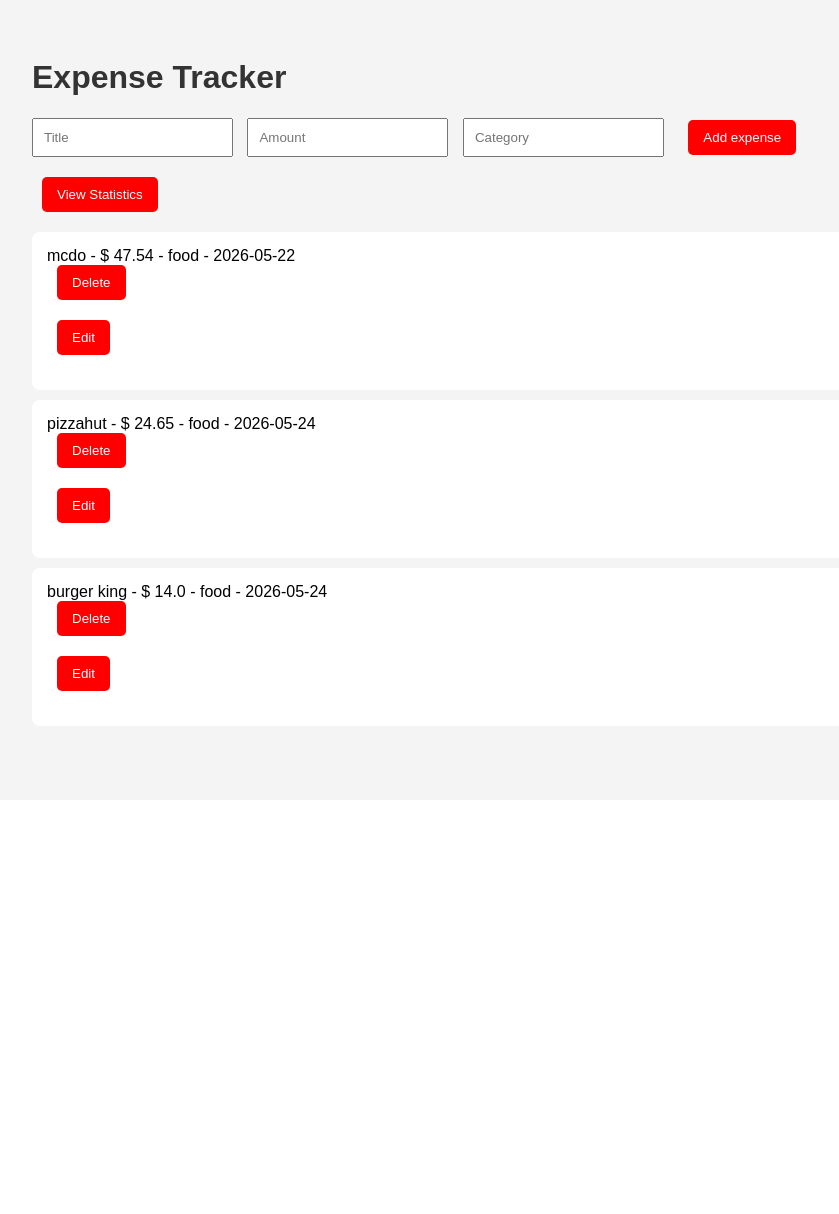
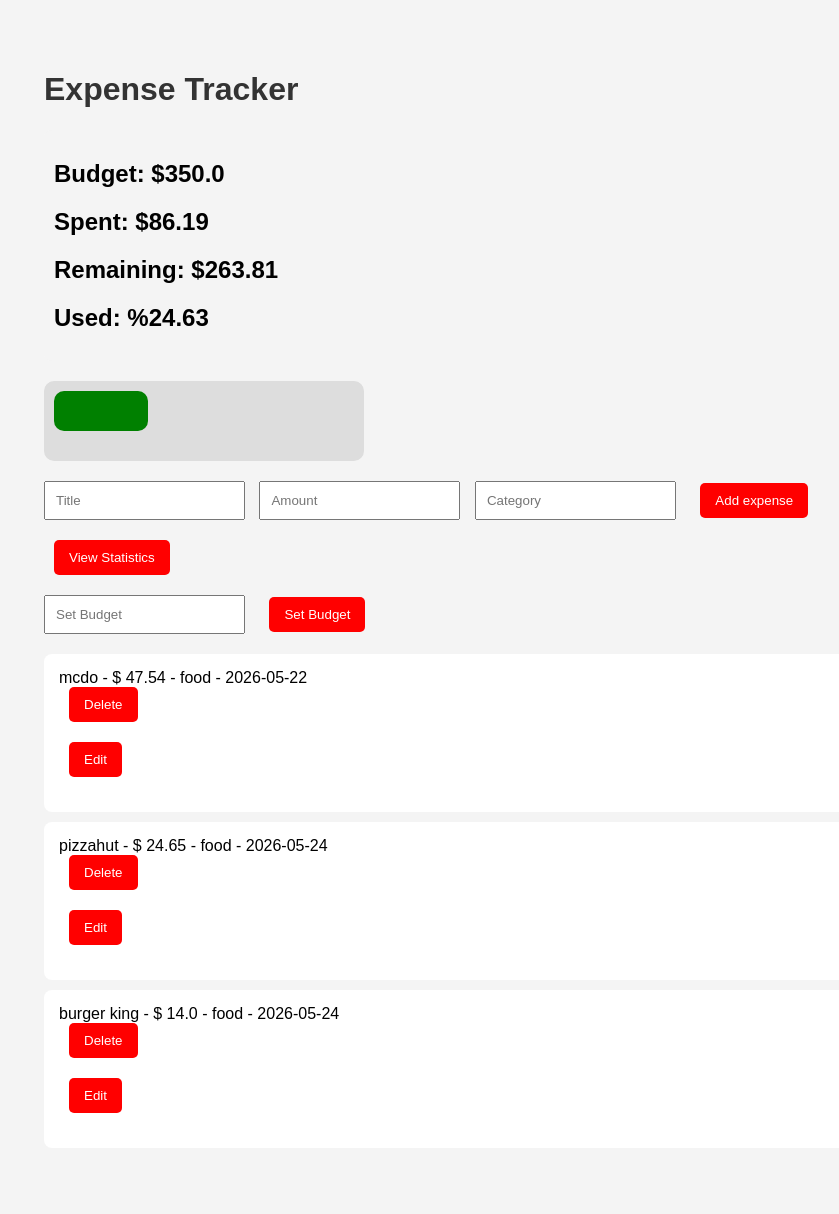
Before and after one commit to matteolucahomsy/EXPENSE_TRACKER, a Flask app: page / in a window 1280 px wide. Shown: the whole page, without its empty margins (6-845 px from the left). Before the commit the page ends 691 px from the top, so only its background shows below. Run offline with Flask 3, Linux system fonts and the light colour scheme; data comes from the database, SQL or seed files in the repository; both versions use the stored data as it was after the commit.

Commit message:
added budget button,modified read me

```diff
--- a/expense_manager.py
+++ b/expense_manager.py
@@ -3,6 +3,7 @@
 class ExpenseManager:
     def __init__(self):
         self.budget= None
+        self.init_db()
     def add_expense(self,expense):
         conn=sqlite3.connect("expenses.db")
         cursor=conn.cursor()
@@ -62,7 +63,7 @@
         cursor.execute("SELECT SUM(amount) FROM expenses")
         total=cursor.fetchone()[0]
         conn.close()
-        return total if total else 0
+        return total or 0
     def search_expense(self, keyword):
         conn=sqlite3.connect("expenses.db")
         cursor=conn.cursor()
@@ -93,7 +94,12 @@
             print(f"{category}: ${total}")
 
     def set_budget(self,budget):
-        self.budget=budget
+        conn=sqlite3.connect("expenses.db")
+        cursor=conn.cursor()
+        cursor.execute("DELETE FROM budget")
+        cursor.execute("INSERT INTO budget (amount) VALUES(?)", (budget,))
+        conn.commit()
+        conn.close()
     def show_budget_status(self):
         total=self.total_expenses()
         print(f"\nTotal expenses: ${total}")
@@ -107,6 +113,32 @@
 
         if remaining <0 :
             print("You exceeded your budget!")
+    def init_db(self):
+
+        conn = sqlite3.connect("expenses.db")
+        cursor = conn.cursor()
+
+        cursor.execute("""
+            CREATE TABLE IF NOT EXISTS expenses (
+                id INTEGER PRIMARY KEY AUTOINCREMENT,
+                title TEXT,
+                amount REAL,
+                category TEXT,
+                date TEXT
+            )
+        """)
+
+        cursor.execute("""
+            CREATE TABLE IF NOT EXISTS budget (
+                id INTEGER PRIMARY KEY,
+                amount REAL
+            )
+        """)
+
+        conn.commit()
+        conn.close()
+
+
     def get_all_expenses(self):
         conn=sqlite3.connect("expenses.db")
         cursor=conn.cursor()
@@ -129,3 +161,24 @@
         conn.close()
 
         return data
+    def get_budget(self):
+        conn=sqlite3.connect("expenses.db")
+        cursor=conn.cursor()
+        cursor.execute("SELECT amount FROM budget LIMIT 1")
+        result=cursor.fetchone()
+        conn.close()
+        return result[0] if result else 0
+    def get_budget_status(self):
+        budget=self.get_budget()
+        total=self.total_expenses()
+        remaining=budget-total
+        percent_used=0
+        if budget>0:
+            percent_used=(total/budget)*100
+        return{
+            "budget": budget,
+            "total": total,
+            "remaining": remaining,
+            "percent": percent_used
+
+        }
--- a/main.py
+++ b/main.py
@@ -9,7 +9,14 @@
 @app.route("/")
 def home():
     expenses=manager.get_all_expenses()
-    return render_template("index.html",expenses=expenses)
+    status=manager.get_budget_status()
+    total=manager.total_expenses()
+    budget=manager.get_budget()
+
+    percent=(total/budget)*100 if budget>0 else 0
+    percent=float(percent)
+    color="red" if percent > 100 else "green"
+    return render_template("index.html",expenses=expenses,budget=status["budget"],total=status["total"],remaining=status["remaining"],percent=status["percent"],color=color)
 @app.route("/add",methods=["POST"])
 def add_expense():
     title=request.form["title"]
@@ -42,7 +49,11 @@
 def stats():
     data=manager.get_statistics()
     return render_template("stats.html",data=data)
-
+@app.route("/set_budget",methods=["POST"])
+def set_budget():
+    budget=float(request.form["budget"])
+    manager.set_budget(budget)
+    return redirect("/")
 
 
 if __name__=="__main__":
--- a/static/style.css
+++ b/static/style.css
@@ -2,10 +2,17 @@
     font-family: Arial;
     background-color: #f4f4f4;
     padding: 30px;
+    margin: 20px;
 
 }
 h1{
     color: #333;
+}
+div{
+    margin-bottom: 20px;
+    padding: 10px;
+    background: #f4f4f4;
+    border-radius: 8px;
 }
 form{
     margin-bottom: 20px;
--- a/templates/index.html
+++ b/templates/index.html
@@ -8,6 +8,20 @@
 </head>
 <body>
     <h1>Expense Tracker</h1>
+    <div>
+        <h2>Budget: ${{  budget  }}</h2>
+        <h2>Spent: ${{  total  }}</h2>
+        <h2>Remaining: ${{ remaining  }}</h2>
+        <h2>Used: %{{ "%.2f"|format(percent)  }}</h2>
+    </div>
+    <div style="width:300px; background:#ddd; border-radius:10px;">
+        <div style="
+            width: {{ percent  }}%;
+            background: {{  color  }};
+            height: 20px;
+            border-radius: 10px;">
+        </div>
+    </div>
     <form method="POST" action="/add">
         <input type="text" name="title" placeholder="Title" required>
         <input type="number" step="0.01" name="amount" placeholder="Amount" required>
@@ -16,6 +30,10 @@
     </form>
     <form action="/stats" method="POST">
         <button>View Statistics</button>
+    </form>
+    <form method="POST" action="/set_budget">
+        <input type="number" step="0.01" name="budget" placeholder="Set Budget" required>
+        <button type="submit">Set Budget</button>
     </form>
     {%if expenses %}
         <ul>
@@ -29,7 +47,7 @@
                     <button type="submit">Delete</button>
                 </form>
                 <form action="/edit/{{ expense[0]  }}">
-                    <button typr="submit">Edit</button>
+                    <button type="submit">Edit</button>
                 </form>
             </li>
         {% endfor %}
```
Also changed, not shown: README.md, expenses.db.
